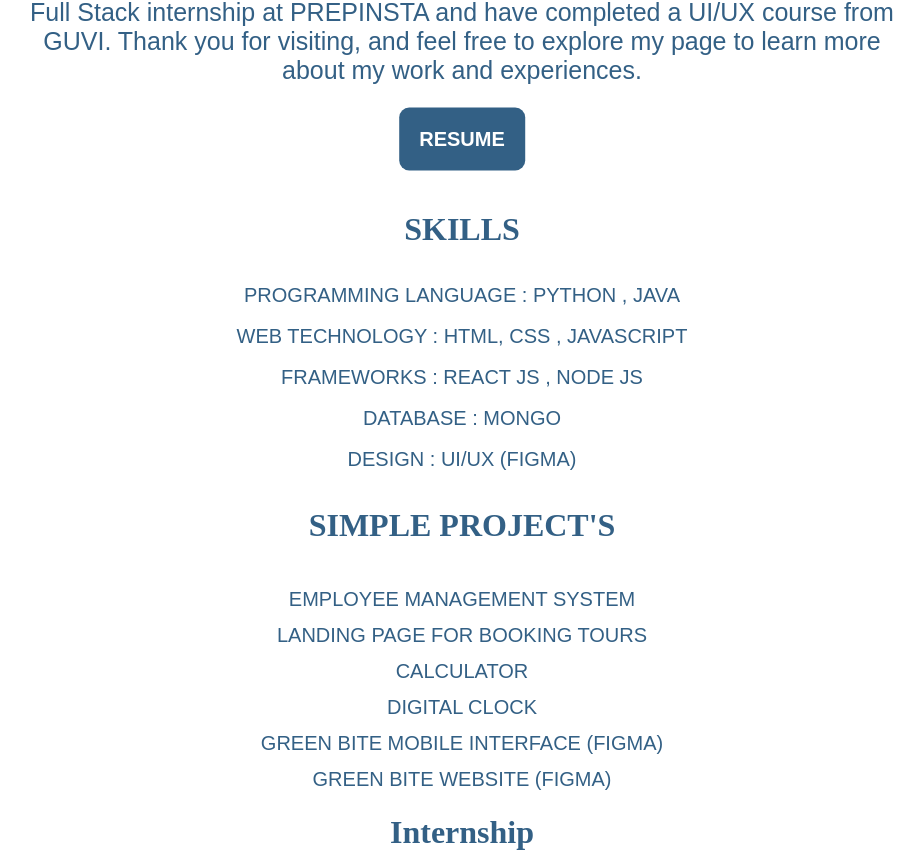
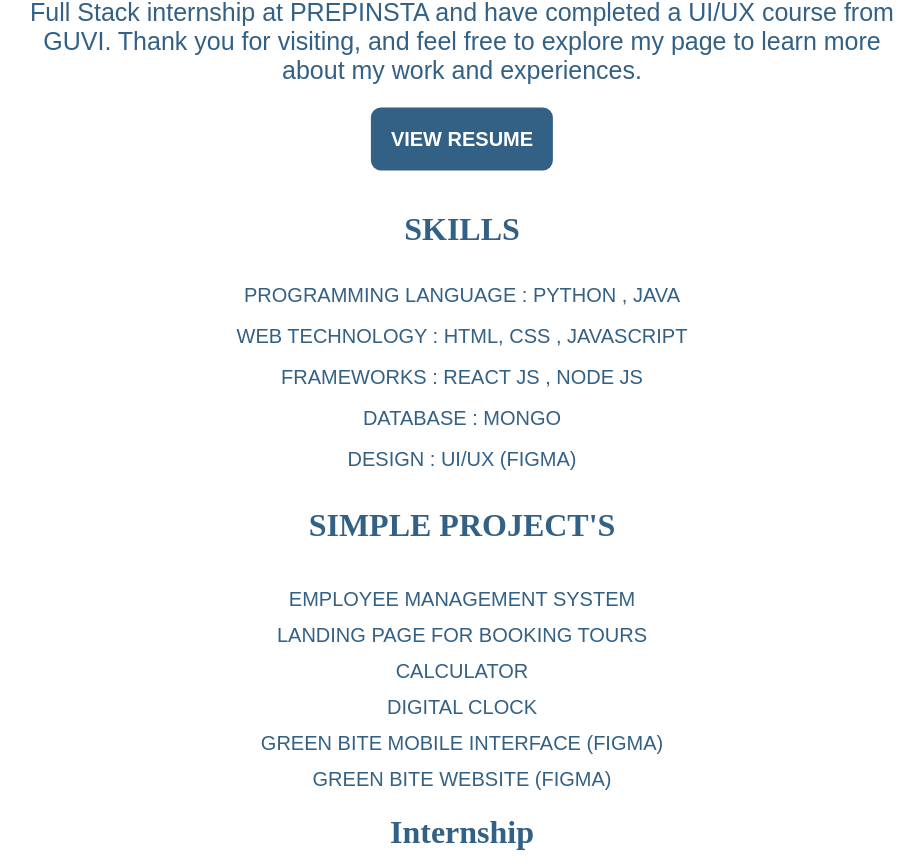
Before and after one commit to Sheikfayas/Profile, a plain HTML site: page index.html in a window 1280 px wide. Shown: the part 1172-2038 px from the top of the page, without its empty margins (178-1102 px from the left). Drawn offline with Linux system fonts and the light colour scheme.

Commit message:
index.html

```diff
--- a/index.html
+++ b/index.html
@@ -403,7 +403,7 @@
         </div>
     </div>
     <div class="button">
-        <a href="Resume_page-0001.jpg" style="color:white;text-decoration: none;">RESUME</a>
+        <a href="Resume.jpg" style="color:white;text-decoration: none;">VIEW RESUME</a>
     </div><br><br><br><br>
     <div id="toproject">
         <div class="skill">
```
